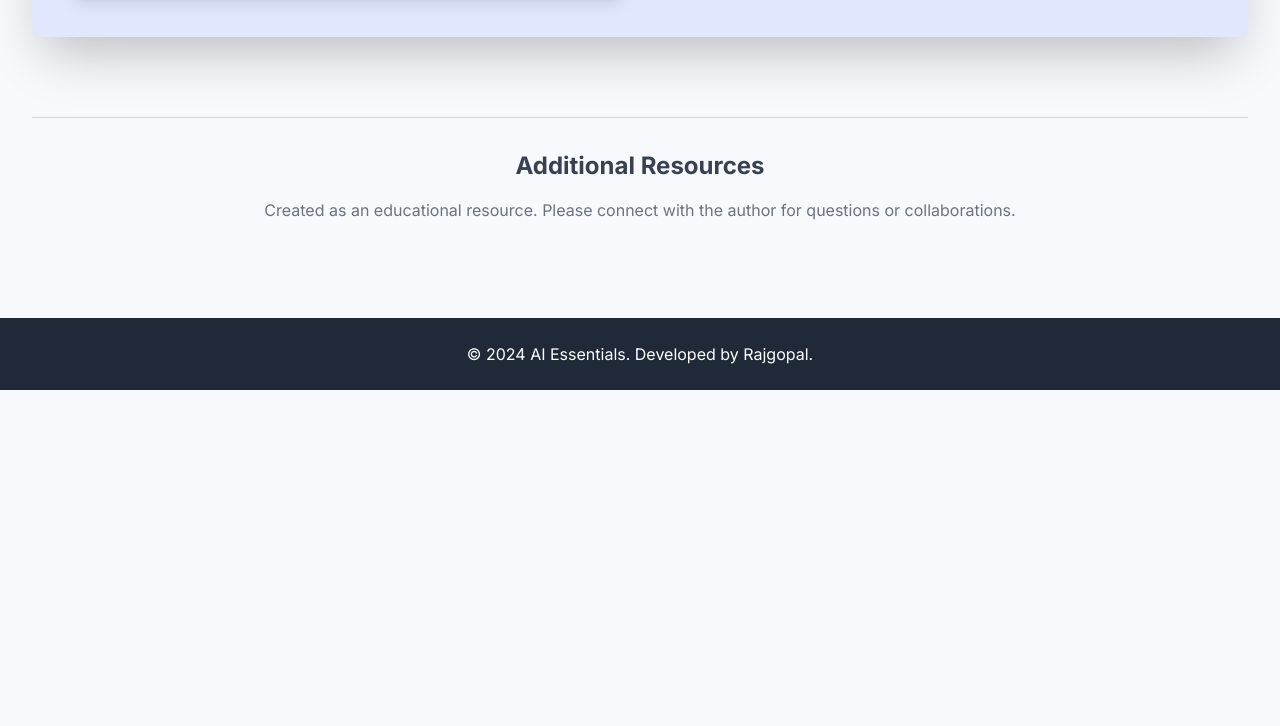
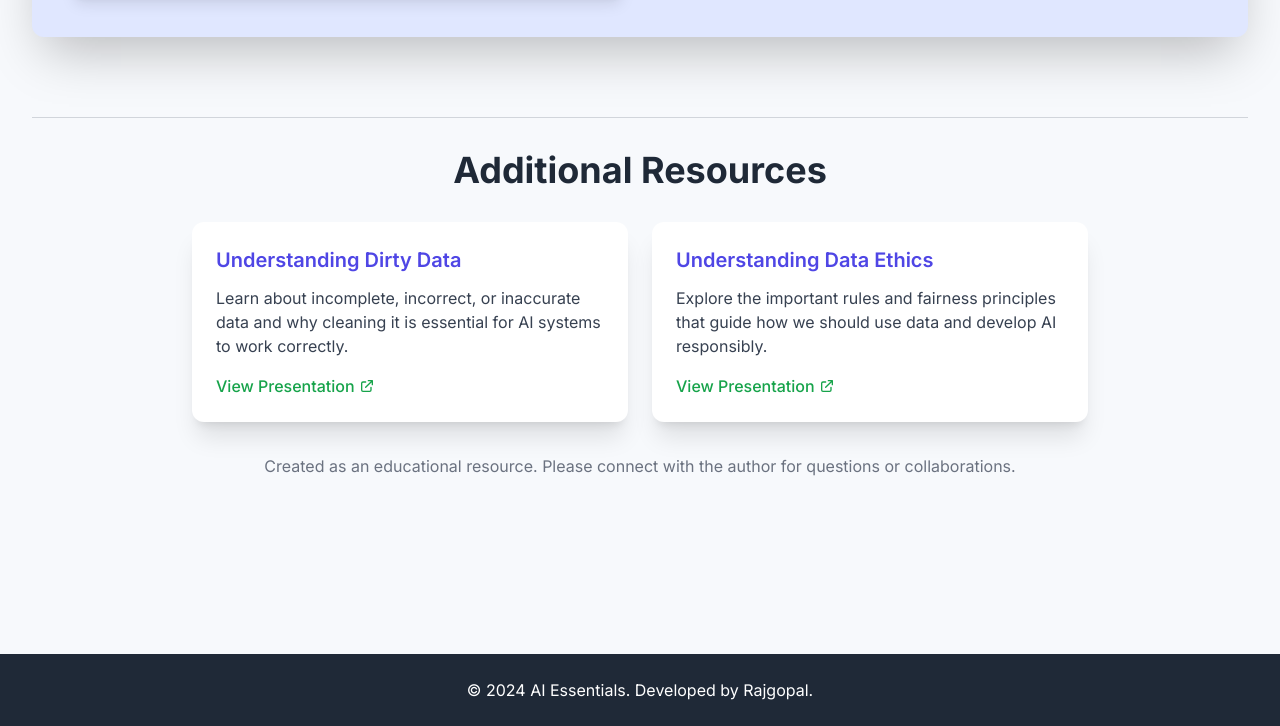
Before and after one commit to iamvrajgopal/what_is_ai, a plain HTML site: page index.html in a window 1280 px wide. Shown: the part 2057-2783 px from the top of the page. Before the commit the page ends 2447 px from the top, so only its background shows below. Drawn offline with nearby package versions, Linux system fonts and the light colour scheme.

Commit message:
Modify index.html

```diff
--- a/index.html
+++ b/index.html
@@ -146,10 +146,33 @@
             </div>
         </section>
 
-        <!-- Contact/Footer Section -->
-        <section id="download" class="text-center pt-8 border-t border-gray-300">
-            <h3 class="text-2xl font-bold text-gray-700 mb-4">Additional Resources</h3>
-            <p class="text-gray-500">
+        <!-- Additional Resources Section (Updated with Links) -->
+        <section id="download" class="mb-20 pt-8 border-t border-gray-300">
+            <h3 class="text-4xl font-bold text-gray-800 mb-8 text-center">Additional Resources</h3>
+
+            <div class="grid md:grid-cols-2 gap-6 max-w-4xl mx-auto">
+                <!-- Link 1: Dirty Data -->
+                <div class="p-6 bg-white rounded-xl shadow-xl hover:shadow-2xl transition duration-300">
+                    <h4 class="text-xl font-semibold text-indigo-600 mb-3">Understanding Dirty Data</h4>
+                    <p class="text-gray-700 mb-4">Learn about incomplete, incorrect, or inaccurate data and why cleaning it is essential for AI systems to work correctly.</p>
+                    <a href="https://www.canva.com/design/DAG3gqFeK6Q/duPLlSB-s5SIawiocVfwpw/edit?utm_content=DAG3gqFeK6Q&utm_campaign=designshare&utm_medium=link2&utm_source=sharebutton" target="_blank" class="inline-flex items-center text-green-600 hover:text-green-800 font-medium">
+                        View Presentation
+                        <svg class="w-4 h-4 ml-1" fill="none" stroke="currentColor" viewBox="0 0 24 24" xmlns="http://www.w3.org/2000/svg"><path stroke-linecap="round" stroke-linejoin="round" stroke-width="2" d="M10 6H6a2 2 0 00-2 2v10a2 2 0 002 2h10a2 2 0 002-2v-4M14 4h6m0 0v6m0-6L10 14"></path></svg>
+                    </a>
+                </div>
+
+                <!-- Link 2: Data Ethics -->
+                <div class="p-6 bg-white rounded-xl shadow-xl hover:shadow-2xl transition duration-300">
+                    <h4 class="text-xl font-semibold text-indigo-600 mb-3">Understanding Data Ethics</h4>
+                    <p class="text-gray-700 mb-4">Explore the important rules and fairness principles that guide how we should use data and develop AI responsibly.</p>
+                    <a href="https://www.canva.com/design/DAG3g-Pm-Zg/644k0yaHqNCPBDS1Ke69tg/edit?utm_content=DAG3g-Pm-Zg&utm_campaign=designshare&utm_medium=link2&utm_source=sharebutton" target="_blank" class="inline-flex items-center text-green-600 hover:text-green-800 font-medium">
+                        View Presentation
+                        <svg class="w-4 h-4 ml-1" fill="none" stroke="currentColor" viewBox="0 0 24 24" xmlns="http://www.w3.org/2000/svg"><path stroke-linecap="round" stroke-linejoin="round" stroke-width="2" d="M10 6H6a2 2 0 00-2 2v10a2 2 0 002 2h10a2 2 0 002-2v-4M14 4h6m0 0v6m0-6L10 14"></path></svg>
+                    </a>
+                </div>
+            </div>
+
+            <p class="text-center text-gray-500 mt-8">
                 Created as an educational resource. Please connect with the author for questions or collaborations.
             </p>
         </section>
```
